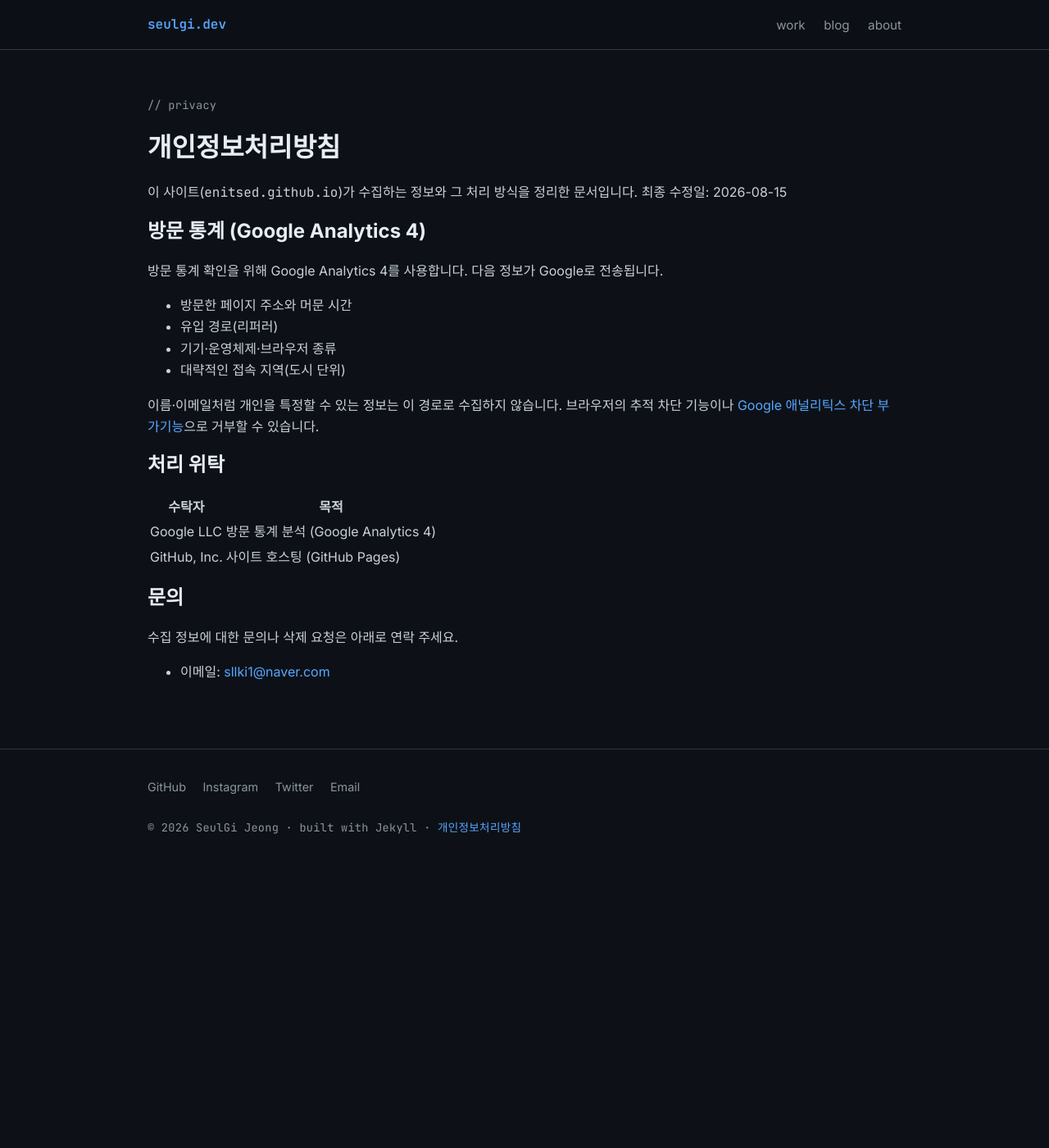
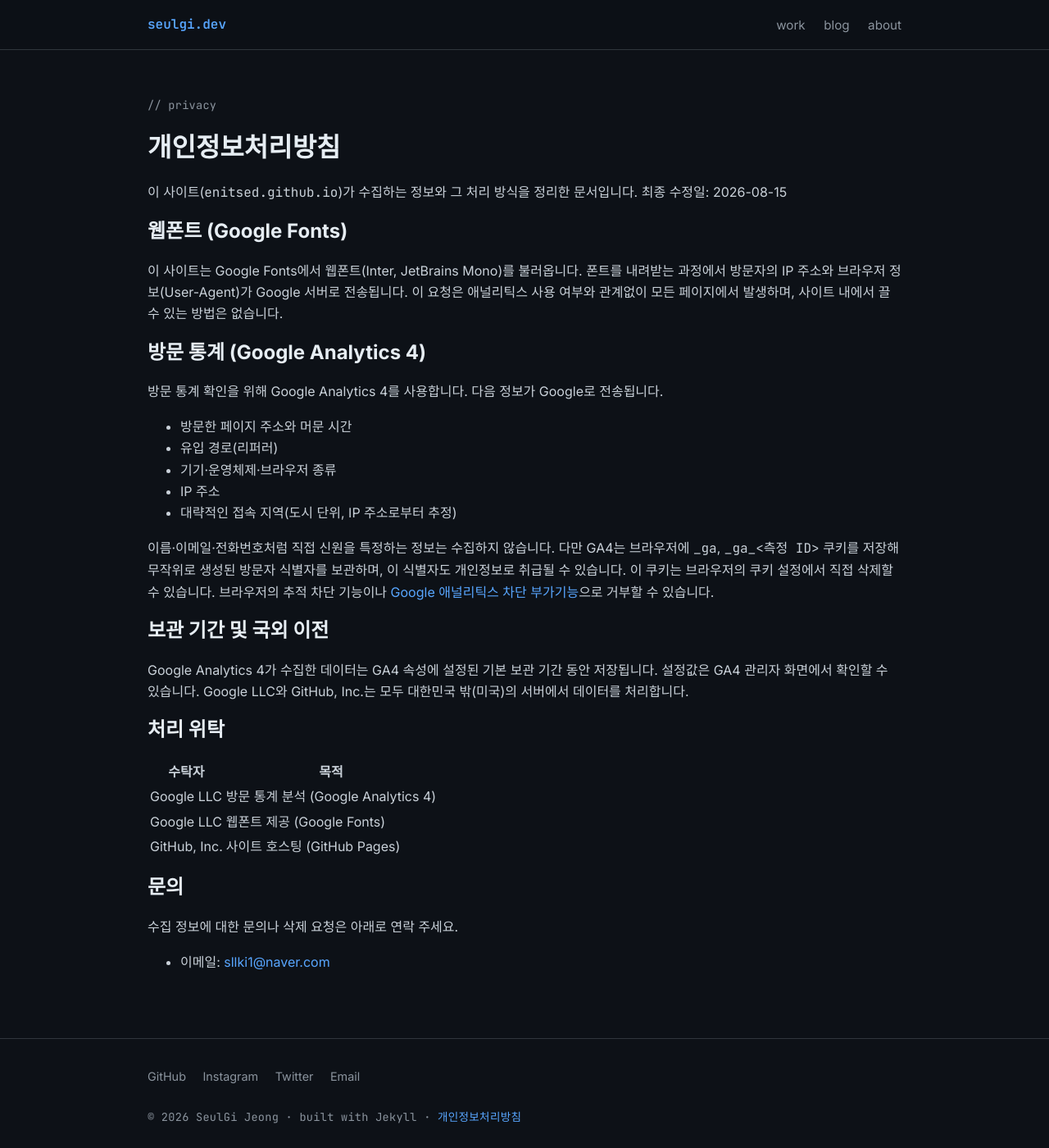
Before and after one commit to Enitsed/Enitsed.github.io, a Jekyll site: the page built from privacy/index.md, in a window 1280 px wide and 1400 px high. Shown: the whole window at 82% size. Built offline with Jekyll 4.4.1, drawn with Linux system fonts in a browser that asks for light colours.

Commit message:
fix: 개인정보처리방침에 Google Fonts·IP·GA4 쿠키·보관기간 고지 추가
- 모든 페이지에서 조건 없이 발생하는 Google Fonts 요청(IP·User-Agent 전송)을
  새 섹션과 처리 위탁 표에 고지
- GA4 수집 정보에 IP 주소를 명시하고, 대략적 접속 지역이 IP에서 추정됨을 명확화
- GA4가 _ga/_ga_<측정ID> 쿠키로 방문자 식별자를 저장함을 고지하고,
  "개인을 특정할 수 있는 정보는 수집하지 않는다"는 과장된 문구를 완화
- GA4 보관 기간(속성 설정값 확인 안내)과 Google·GitHub의 국외(미국) 처리 사실을 추가
- 디버깅 잔재 파일 test-ga4.liquid 삭제 (미추적, 게시 위험 제거)

```diff
--- a/privacy/index.md
+++ b/privacy/index.md
@@ -15,6 +15,10 @@ sitemap: false
 이 사이트(`enitsed.github.io`)가 수집하는 정보와 그 처리 방식을 정리한 문서입니다.
 최종 수정일: 2026-08-15
 
+## 웹폰트 (Google Fonts)
+
+이 사이트는 Google Fonts에서 웹폰트(Inter, JetBrains Mono)를 불러옵니다. 폰트를 내려받는 과정에서 방문자의 IP 주소와 브라우저 정보(User-Agent)가 Google 서버로 전송됩니다. 이 요청은 애널리틱스 사용 여부와 관계없이 모든 페이지에서 발생하며, 사이트 내에서 끌 수 있는 방법은 없습니다.
+
 ## 방문 통계 (Google Analytics 4)
 
 방문 통계 확인을 위해 Google Analytics 4를 사용합니다. 다음 정보가 Google로 전송됩니다.
@@ -22,16 +26,22 @@ sitemap: false
 - 방문한 페이지 주소와 머문 시간
 - 유입 경로(리퍼러)
 - 기기·운영체제·브라우저 종류
-- 대략적인 접속 지역(도시 단위)
+- IP 주소
+- 대략적인 접속 지역(도시 단위, IP 주소로부터 추정)
 
-이름·이메일처럼 개인을 특정할 수 있는 정보는 이 경로로 수집하지 않습니다.
+이름·이메일·전화번호처럼 직접 신원을 특정하는 정보는 수집하지 않습니다. 다만 GA4는 브라우저에 `_ga`, `_ga_<측정 ID>` 쿠키를 저장해 무작위로 생성된 방문자 식별자를 보관하며, 이 식별자도 개인정보로 취급될 수 있습니다. 이 쿠키는 브라우저의 쿠키 설정에서 직접 삭제할 수 있습니다.
 브라우저의 추적 차단 기능이나 [Google 애널리틱스 차단 부가기능](https://tools.google.com/dlpage/gaoptout)으로 거부할 수 있습니다.
+
+## 보관 기간 및 국외 이전
+
+Google Analytics 4가 수집한 데이터는 GA4 속성에 설정된 기본 보관 기간 동안 저장됩니다. 설정값은 GA4 관리자 화면에서 확인할 수 있습니다. Google LLC와 GitHub, Inc.는 모두 대한민국 밖(미국)의 서버에서 데이터를 처리합니다.
 
 ## 처리 위탁
 
 | 수탁자 | 목적 |
 | --- | --- |
 | Google LLC | 방문 통계 분석 (Google Analytics 4) |
+| Google LLC | 웹폰트 제공 (Google Fonts) |
 | GitHub, Inc. | 사이트 호스팅 (GitHub Pages) |
 
 ## 문의
```
